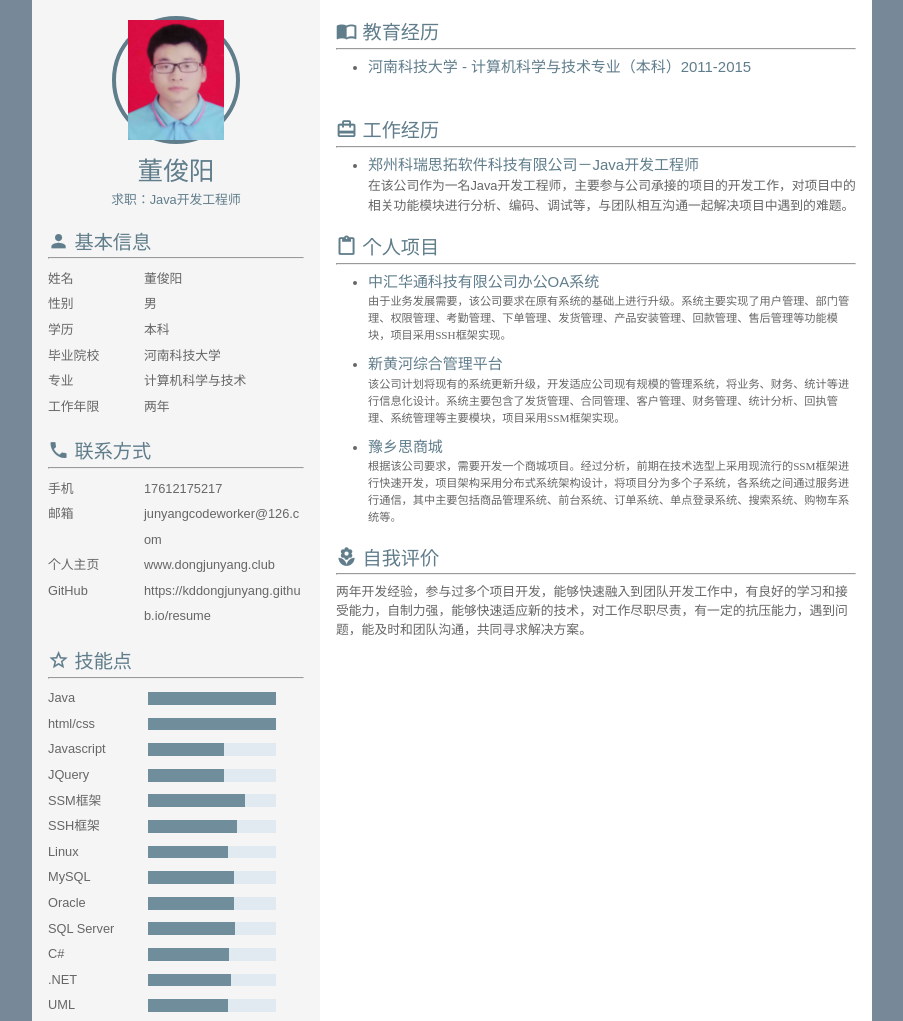
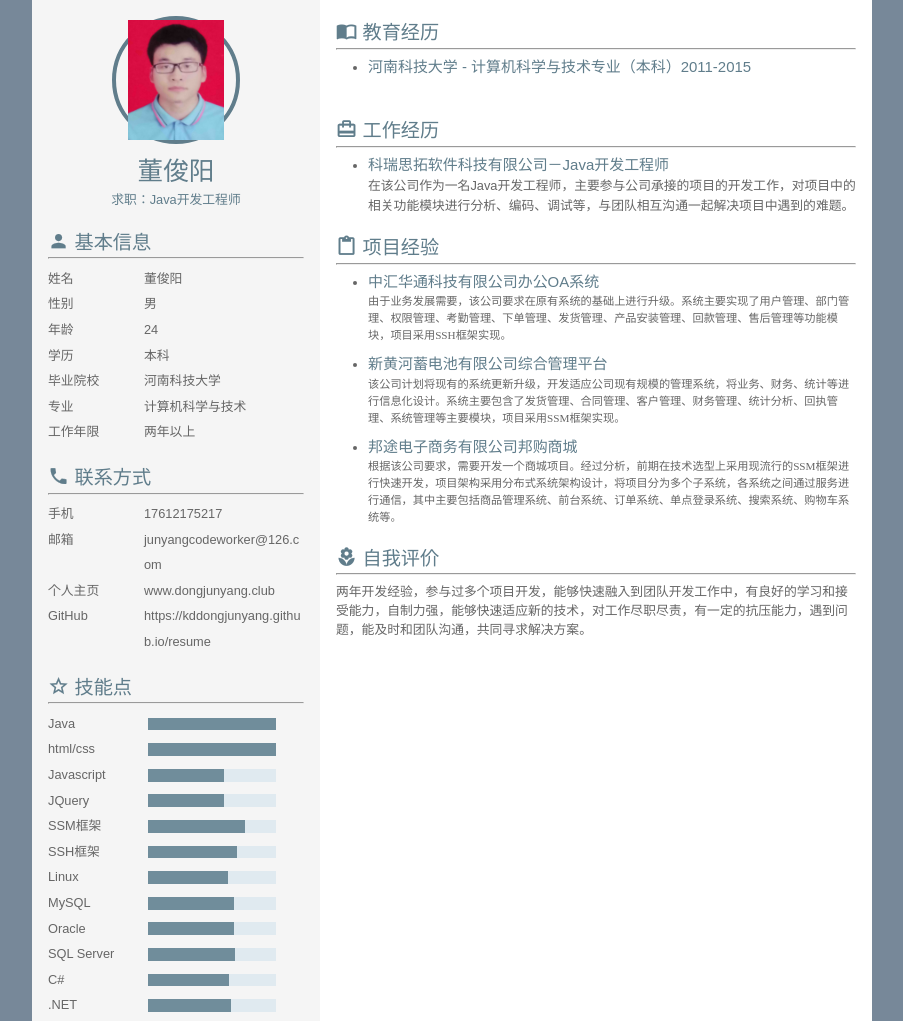
Before and after one commit to kddongjunyang/resume, a plain HTML site: page index.html in a window 1280 px wide. Shown: the top 1021 px of the page, without its empty margins (188-1091 px from the left). Drawn offline with Linux system fonts and the light colour scheme.

Commit message:
项目名称修改

```diff
--- a/index.html
+++ b/index.html
@@ -24,13 +24,15 @@
                         <label class="left-label" contenteditable="true">姓名</label><span class="label-value" contenteditable="true">董俊阳</span><span class="item-remove" style="visibility: hidden;"><i class="iconfont icon-delete"></i></span></li>
                     <li>
                         <label class="left-label" contenteditable="true">性别</label><span class="label-value" contenteditable="true">男</span><span class="item-remove" style="visibility: hidden;"><i class="iconfont icon-delete"></i></span></li>
+						<li>
+                        <label class="left-label" contenteditable="true">年龄</label><span class="label-value" contenteditable="true">24</span><span class="item-remove" style="visibility: hidden;"><i class="iconfont icon-delete"></i></span></li>
                     <li>
                         <label class="left-label" contenteditable="true">学历</label><span class="label-value" contenteditable="true">本科</span><span class="item-remove" style="visibility: hidden;"><i class="iconfont icon-delete"></i></span></li>
                     <li>
                         <label class="left-label" contenteditable="true">毕业院校</label><span class="label-value" contenteditable="true">河南科技大学</span><span class="item-remove" style="visibility: hidden;"><i class="iconfont icon-delete"></i></span></li>
                 <li>
                         <label class="left-label" contenteditable="true">专业</label><span class="label-value" contenteditable="true">计算机科学与技术</span><span class="item-remove" style="visibility: hidden;"><i class="iconfont icon-delete"></i></span></li><li>
-                        <label class="left-label" contenteditable="true">工作年限</label><span class="label-value" contenteditable="true">两年</span><span class="item-remove" style="visibility: hidden;"><i class="iconfont icon-delete"></i></span></li></ul>
+                        <label class="left-label" contenteditable="true">工作年限</label><span class="label-value" contenteditable="true">两年以上</span><span class="item-remove" style="visibility: hidden;"><i class="iconfont icon-delete"></i></span></li></ul>
             </div>
             <div class="contact info-unit">
                 <h2 class="info-header"><i class="iconfont icon-call"></i> <span class="info-title" contenteditable="true">联系方式</span><span class="item-add" style="visibility: hidden;"><i class="iconfont icon-playlistadd"></i></span><span class="unit-remove" style="visibility: hidden;"><i class="iconfont icon-delete"></i></span></h2>
@@ -791,14 +793,14 @@
                 <hr>
                 <ul class="experience-list">
                     <li>
-                        <h3 contenteditable="true">郑州科瑞思拓软件科技有限公司－Java开发工程师</h3>
+                        <h3 contenteditable="true">科瑞思拓软件科技有限公司－Java开发工程师</h3>
                         <p contenteditable="true">在该公司作为一名Java开发工程师，主要参与公司承接的项目的开发工作，对项目中的相关功能模块进行分析、编码、调试等，与团队相互沟通一起解决项目中遇到的难题。</p>
                     <span class="item-remove" style="visibility: hidden;"><i class="iconfont icon-delete"></i></span></li>
 
                 </ul>
             </div>
             <div class="project info-unit right-list">
-                <h2 class="info-header"><i class="iconfont icon-project"></i> <span class="info-title" contenteditable="true">个人项目</span><span class="item-add" style="visibility: hidden;"><i class="iconfont icon-playlistadd"></i></span><span class="unit-remove" style="visibility: hidden;"><i class="iconfont icon-delete"></i></span></h2>
+                <h2 class="info-header"><i class="iconfont icon-project"></i> <span class="info-title" contenteditable="true">项目经验</span><span class="item-add" style="visibility: hidden;"><i class="iconfont icon-playlistadd"></i></span><span class="unit-remove" style="visibility: hidden;"><i class="iconfont icon-delete"></i></span></h2>
                 <hr>
                 <ul class="experience-list">
                     <li>
@@ -1474,7 +1476,7 @@ mso-fareast-language:ZH-CN;mso-bidi-language:AR-SA"></span>
                         </p>
                     <span class="item-remove" style="visibility: hidden;"><i class="iconfont icon-delete"></i></span></li>
                     <li>
-                        <h3 contenteditable="true">新黄河综合管理平台</h3>
+                        <h3 contenteditable="true">新黄河蓄电池有限公司综合管理平台</h3>
                         <p contenteditable="true"><!--[if gte mso 9]><xml>
  <o:OfficeDocumentSettings>
   <o:RelyOnVML/>
@@ -2147,7 +2149,7 @@ mso-fareast-language:ZH-CN;mso-bidi-language:AR-SA"></span></p>
 
 
                 <li>
-                        <h3 contenteditable="true">豫乡思商城<br></h3>
+                        <h3 contenteditable="true">邦途电子商务有限公司邦购商城<br></h3>
                         <p contenteditable="true"><!--[if gte mso 9]><xml>
  <o:OfficeDocumentSettings>
   <o:RelyOnVML/>
```
